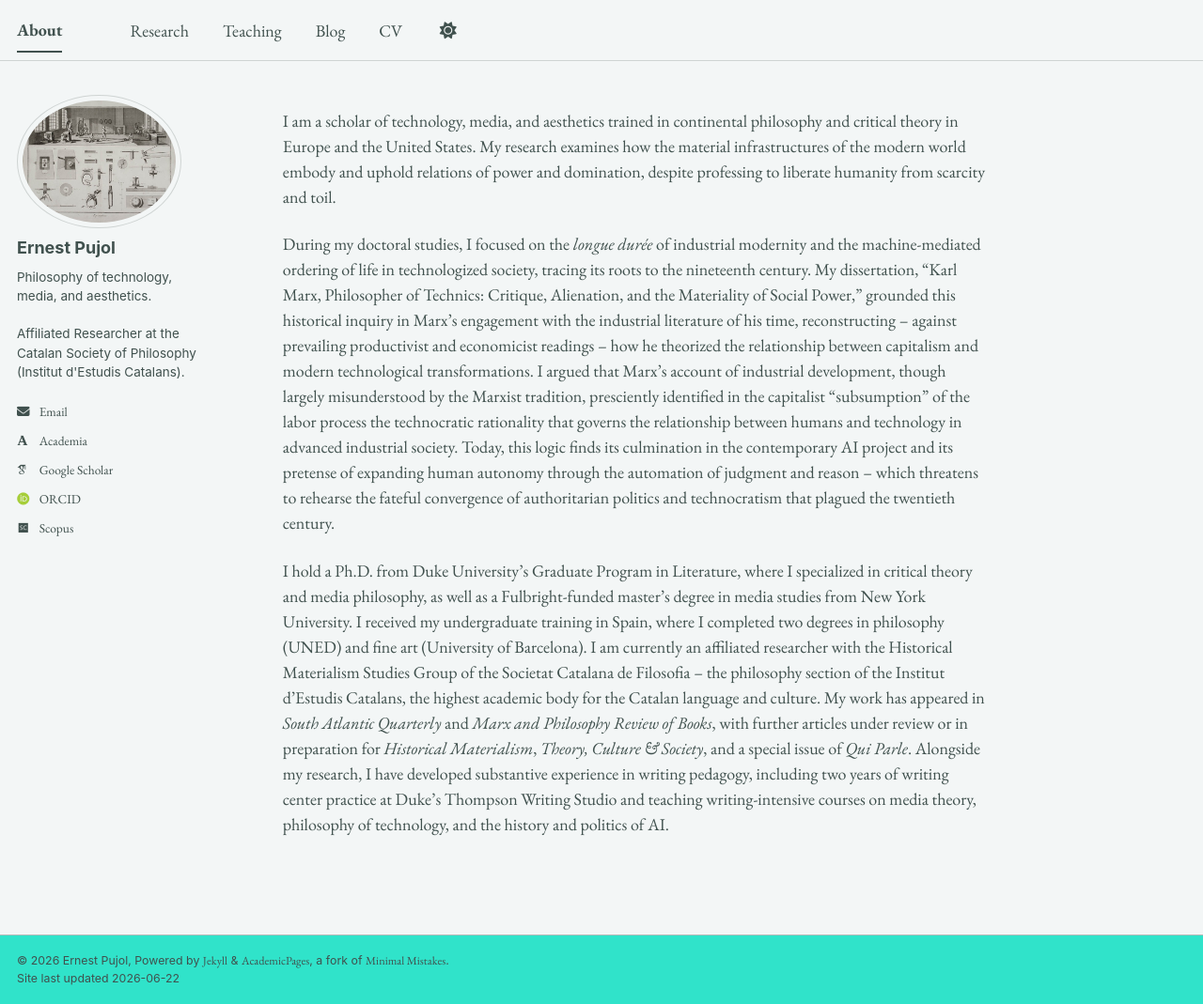
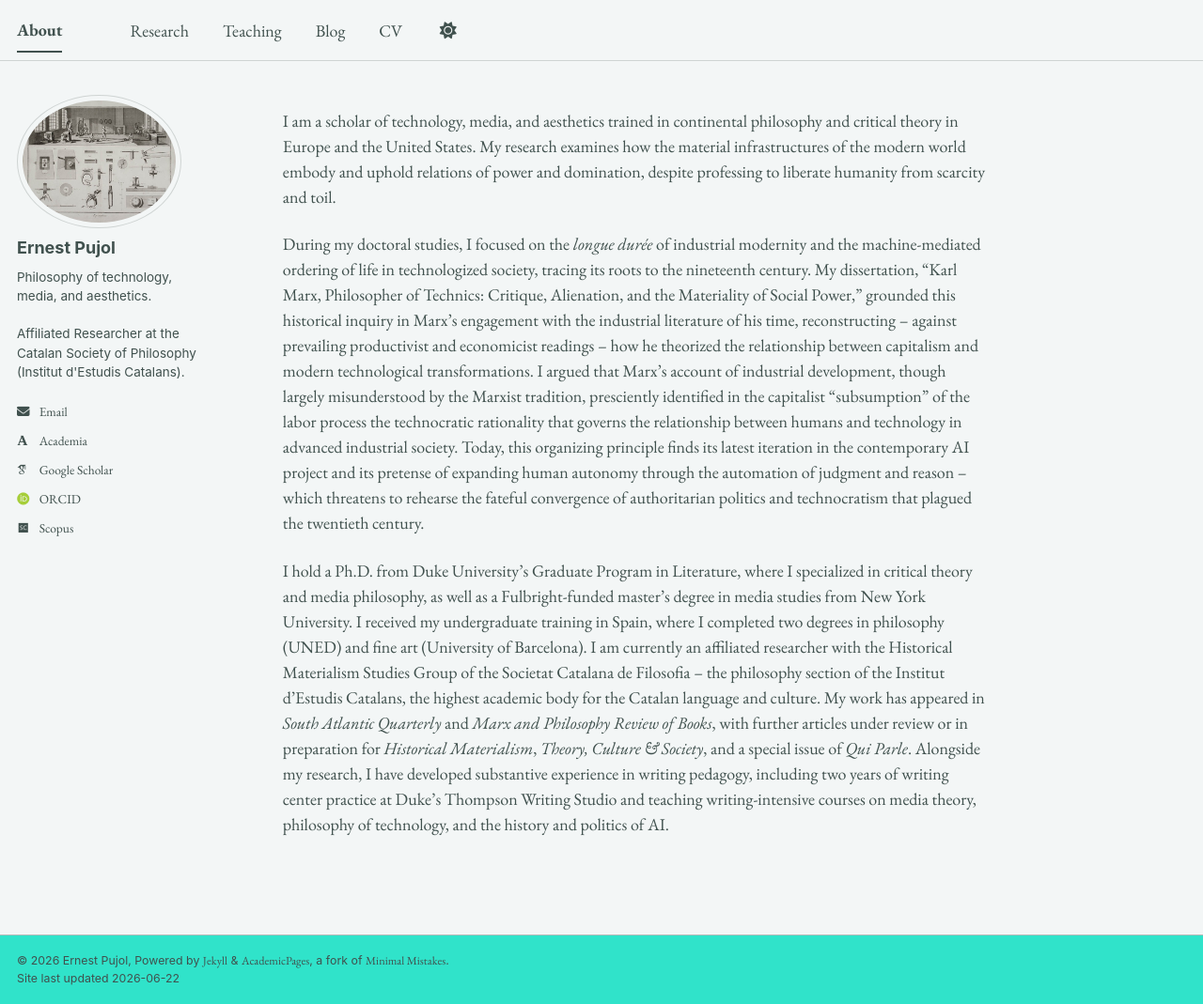
Before and after one commit to epujol90/epujol90.github.io, a Jekyll site: the page built from _pages/about.md, in a window 1280 px wide and 1069 px high. Shown: the whole window at 94% size. Built offline with Jekyll 4.4.1, drawn with Linux system fonts in a browser that asks for light colours; some web fonts are replaced; a script bundle is joined from its source files by our own code; library files that are not in the unit come from our copies.

Commit message:
Update about.md

```diff
--- a/_pages/about.md
+++ b/_pages/about.md
@@ -8,6 +8,6 @@ redirect_from:
 ---
 I am a scholar of technology, media, and aesthetics trained in continental philosophy and critical theory in Europe and the United States. My research examines how the material infrastructures of the modern world embody and uphold relations of power and domination, despite professing to liberate humanity from scarcity and toil.
 
-During my doctoral studies, I focused on the _longue durée_ of industrial modernity and the machine-mediated ordering of life in technologized society, tracing its roots to the nineteenth century. My dissertation, “Karl Marx, Philosopher of Technics: Critique, Alienation, and the Materiality of Social Power,” grounded this historical inquiry in Marx’s engagement with the industrial literature of his time, reconstructing -- against prevailing productivist and economicist readings -- how he theorized the relationship between capitalism and modern technological transformations. I argued that Marx’s account of industrial development, though largely misunderstood by the Marxist tradition, presciently identified in the capitalist "subsumption" of the labor process the technocratic rationality that governs the relationship between humans and technology in advanced industrial society. Today, this logic finds its culmination in the contemporary AI project and its pretense of expanding human autonomy through the automation of judgment and reason -- which threatens to rehearse the fateful convergence of authoritarian politics and technocratism that plagued the twentieth century.
+During my doctoral studies, I focused on the _longue durée_ of industrial modernity and the machine-mediated ordering of life in technologized society, tracing its roots to the nineteenth century. My dissertation, “Karl Marx, Philosopher of Technics: Critique, Alienation, and the Materiality of Social Power,” grounded this historical inquiry in Marx’s engagement with the industrial literature of his time, reconstructing -- against prevailing productivist and economicist readings -- how he theorized the relationship between capitalism and modern technological transformations. I argued that Marx’s account of industrial development, though largely misunderstood by the Marxist tradition, presciently identified in the capitalist "subsumption" of the labor process the technocratic rationality that governs the relationship between humans and technology in advanced industrial society. Today, this organizing principle finds its latest iteration in the contemporary AI project and its pretense of expanding human autonomy through the automation of judgment and reason -- which threatens to rehearse the fateful convergence of authoritarian politics and technocratism that plagued the twentieth century.
 
 I hold a Ph.D. from Duke University’s Graduate Program in Literature, where I specialized in critical theory and media philosophy, as well as a Fulbright-funded master’s degree in media studies from New York University. I received my undergraduate training in Spain, where I completed two degrees in philosophy (UNED) and fine art (University of Barcelona). I am currently an affiliated researcher with the Historical Materialism Studies Group of the Societat Catalana de Filosofia -- the philosophy section of the Institut d’Estudis Catalans, the highest academic body for the Catalan language and culture. My work has appeared in _South Atlantic Quarterly_ and _Marx and Philosophy Review of Books_, with further articles under review or in preparation for _Historical Materialism_, _Theory, Culture & Society_, and a special issue of _Qui Parle_. Alongside my research, I have developed substantive experience in writing pedagogy, including two years of writing center practice at Duke’s Thompson Writing Studio and teaching writing-intensive courses on media theory, philosophy of technology, and the history and politics of AI.
```
